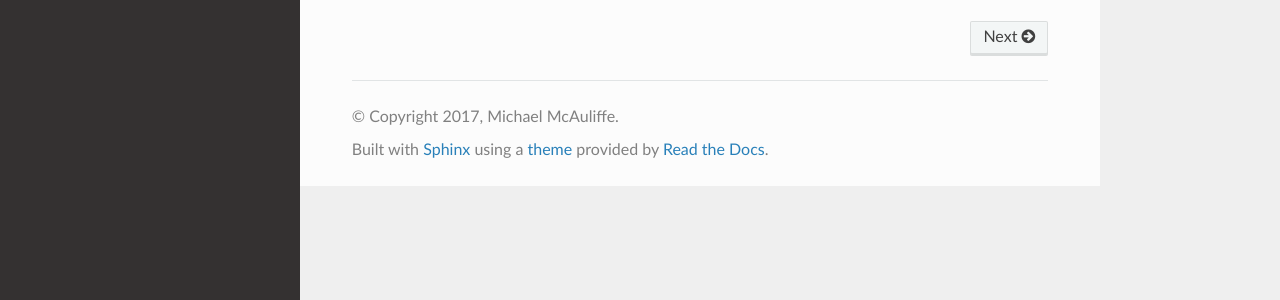
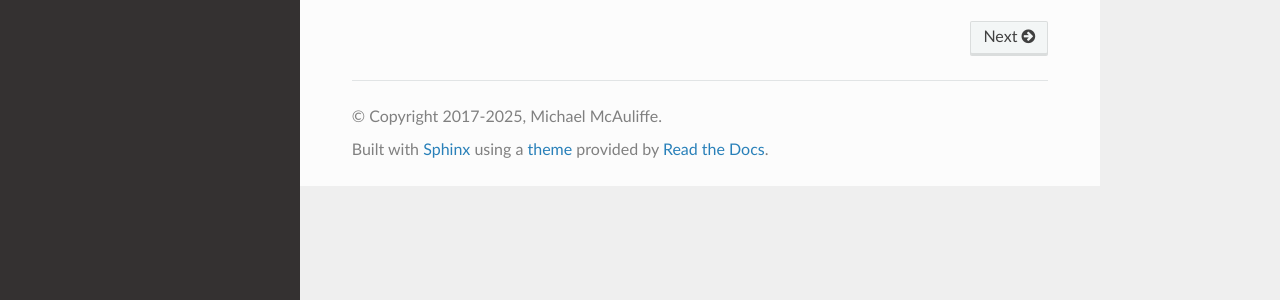
Before and after one commit to mmcauliffe/Pyraat, a Sphinx documentation site: the page built from docs/source/index.rst, in a window 1280 px wide. Shown: the part 500-800 px from the top of the page. Built offline with Sphinx 7.4.7 and the Read the Docs theme 3.1.0, drawn with Linux system fonts in a browser that asks for light colours; some of the changed lines change nothing that is shown.

Commit message:
Update sphinx conf

```diff
--- a/docs/source/conf.py
+++ b/docs/source/conf.py
@@ -53,7 +53,7 @@
 
 # General information about the project.
 project = 'Pyraat'
-copyright = '2017, Michael McAuliffe'
+copyright = '2017-2025, Michael McAuliffe'
 author = 'Michael McAuliffe'
 
 # The version info for the project you're documenting, acts as replacement for
@@ -61,9 +61,14 @@
 # built documents.
 #
 # The short X.Y version.
-version = '0.3.0'
+try:
+    import sys
+    sys.path.insert(0, os.path.abspath("../../"))
+    from pyraat._version import version
+except ImportErro:
+    version = '0.3.3'
 # The full version, including alpha/beta/rc tags.
-release = '0.3.0'
+release = version
 
 # The language for content autogenerated by Sphinx. Refer to documentation
 # for a list of supported languages.
--- a/pyproject.toml
+++ b/pyproject.toml
@@ -73,7 +73,7 @@
     "if is_set",
     "if TYPE_CHECKING:",
     "def history_save_handler() -> None:",
-    "class ExitHooks(object):"
+    "class ExitHooks(object):",
     "if os.path.exists",
     "@abstractmethod",
 ]
```
Also changed, not shown: 1 other file.
